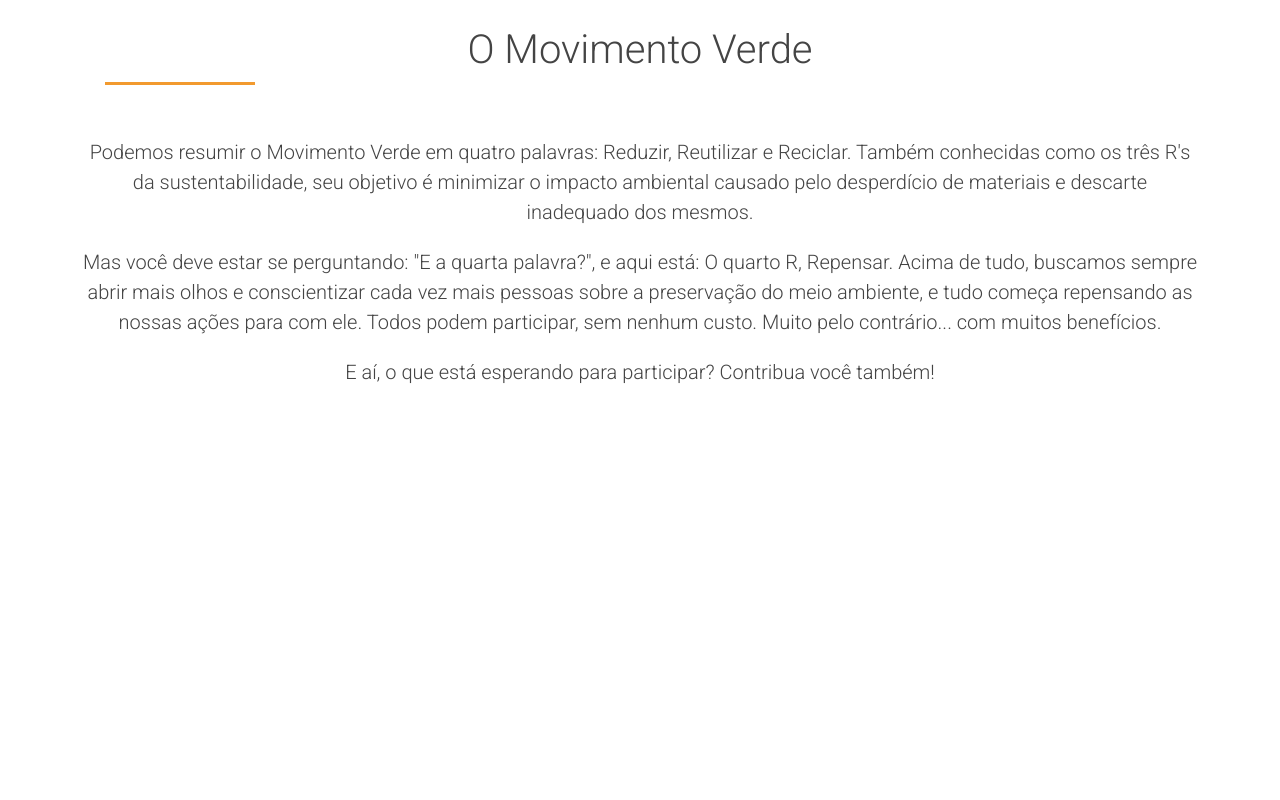
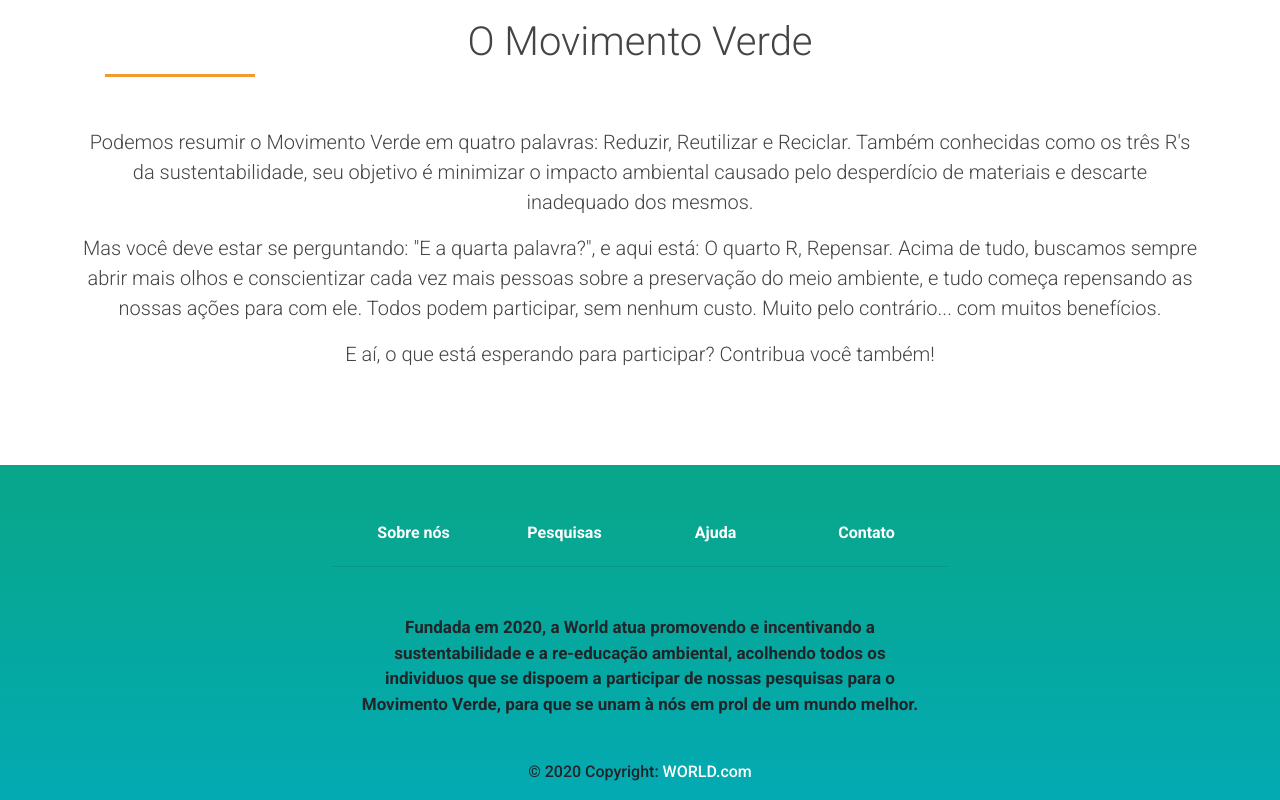
Before and after one commit to Ana204/-Search_site, a React (Create React App) app in the folder frontend/: page / in a window 1280 px wide. Shown: the part 1313-2113 px from the top of the page. Before the commit the page ends 1798 px from the top, so only its background shows below. Built offline with nearby package versions, Linux system fonts and the light colour scheme.

Commit message:
Adding the footer

```diff
--- a/frontend/package.json
+++ b/frontend/package.json
@@ -8,6 +8,8 @@
     "@testing-library/react": "^11.1.0",
     "@testing-library/user-event": "^12.1.10",
     "axios": "^0.21.0",
+    "mdbootstrap": "^4.19.1",
+    "mdbreact": "^4.27.0",
     "react": "^17.0.1",
     "react-dom": "^17.0.1",
     "react-router-dom": "^5.2.0",
--- a/frontend/src/Layouts/Home/index.jsx
+++ b/frontend/src/Layouts/Home/index.jsx
@@ -4,8 +4,9 @@ import Logo from './img/logo.png'
 import BlockInfoAbout from '../../components/BlockInfoAbout'
 import {Link} from 'react-router-dom'
 
-import { Container, WaveImg, LogoImage } from './styles';
+import { Container, Container2, WaveImg, LogoImage } from './styles';
 
+import { MDBCol, MDBContainer, MDBRow, MDBFooter } from 'mdbreact';
 
 //Importing the Icons for About
 import Reciclagem from '../../components/BlockInfoAbout/img/reciclar.png'
@@ -55,14 +56,55 @@ function Home() {
 
                 <p>E aí, o que está esperando para participar? Contribua você também!</p>
 
-
               </div>
-
             </div>
          </div>
-         {/*<footer></footer>*/}
+
+        <Container2>
+              <MDBFooter color="indigo" className="font-small pt-0">
+            <MDBContainer>
+              <MDBRow className="pt-5 mb-3 text-center d-flex justify-content-center">
+                <MDBCol md="2" className="b-3">
+                  <h6 className="title font-weight-bold">
+                    <a href="#!">Sobre nós</a>
+                  </h6>
+                </MDBCol>
+                <MDBCol md="2" className="b-3">
+                  <h6 className="title font-weight-bold">
+                    <a href="#!">Pesquisas</a>
+                  </h6>
+                </MDBCol>
+                <MDBCol md="2" className="b-3">
+                  <h6 className="title font-weight-bold">
+                    <a href="#!">Ajuda</a>
+                  </h6>
+                </MDBCol>
+                <MDBCol md="2" className="b-3">
+                  <h6 className="title font-weight-bold">
+                    <a href="#!">Contato</a>
+                  </h6>
+                </MDBCol>
+              </MDBRow>
+              <hr className="rgba-white-light" style={{ margin: "0 15%" }} />
+              <MDBRow className="d-flex text-center justify-content-center mb-md-0 mb-4">
+                <MDBCol md="8" sm="12" className="mt-5">
+                  <p style={{ lineHeight: "1.6rem"}}>
+                  Fundada em 2020, a World atua promovendo e incentivando a sustentabilidade e a re-educação ambiental, acolhendo todos os individuos que se dispoem a participar de nossas pesquisas para o Movimento Verde, para que se unam à nós em prol de um mundo melhor.
+                  </p>
+                </MDBCol>
+              </MDBRow>
+              <hr className="clearfix d-md-none rgba-white-light" style={{ margin: "10% 15% 5%" }} />
+
+            </MDBContainer>
+            <div className="footer-copyright text-center py-3">
+              <MDBContainer fluid>
+                &copy; {new Date().getFullYear()} Copyright:
+                <a href="#"> WORLD.com </a>
+              </MDBContainer>
+            </div>
+          </MDBFooter>
+        </Container2>
      </Container>
   );
 }
-
 export default Home;
--- a/frontend/src/Layouts/Home/styles.js
+++ b/frontend/src/Layouts/Home/styles.js
@@ -4,10 +4,11 @@ import backgroundImage from './img/bk.png';
 
 export const Container = styled.div`
   width:100%;
-  display:flex;
+  display: flex;
   flex-direction: column;
   position : relative;
   overflow:hidden;
+  background-color: none;
 
   .Top-part{
     height:80vh;
@@ -224,3 +225,17 @@ export const LogoImage = styled.img`
     width:0;
   }
 `;
+export const Container2 = styled.div`
+  background: linear-gradient(180deg, #08A689 0%, rgba(255, 255, 255, 0) 100%), #03AAB3;
+
+  a{
+    color: white;
+    font-family: 'Roboto', sans-serif;
+  }
+
+  p{
+    font-family: 'Roboto', sans-serif;
+    align-itens: center;
+    font-size: 17px;
+  }
+`;
--- a/frontend/src/Layouts/Researchs/styles.css
+++ b/frontend/src/Layouts/Researchs/styles.css
@@ -42,7 +42,6 @@
 
 }
 .cardword, p, h5{
-    padding: 2px;
     text-align: center;
 }
 
--- a/frontend/src/Layouts/register/register.css
+++ b/frontend/src/Layouts/register/register.css
@@ -6,11 +6,9 @@
 linear-gradient(0deg, #03AAB3, #03AAB3);
 }
 .container{
-    background-color: #ffffff;
     width: 70%;
-    min-height: 100vh;
     border-radius: 10px;
-    padding: 30px;
+    padding: 10px;
 }
 
 .container h2{
```
Also changed, not shown: 2 other files (tests, documents, lock files or other folders).
